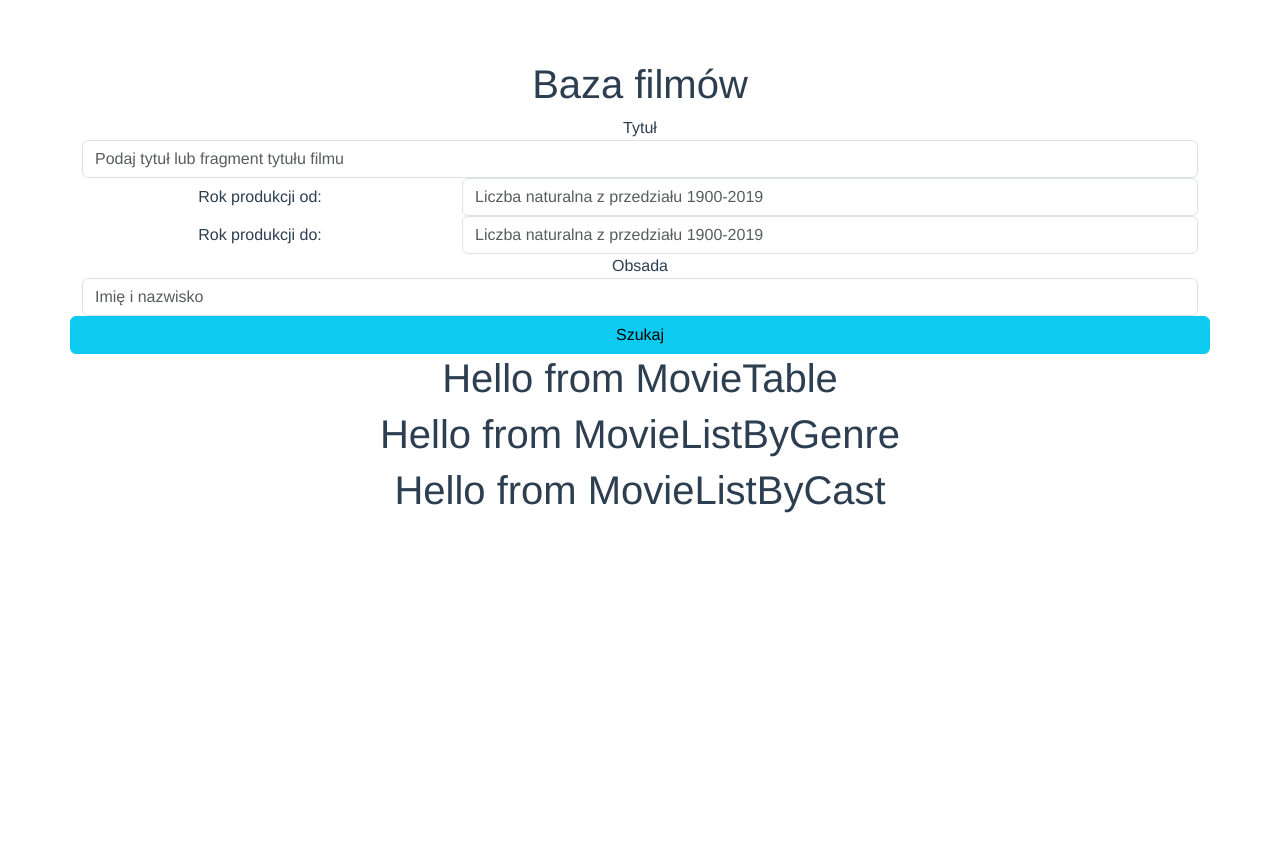
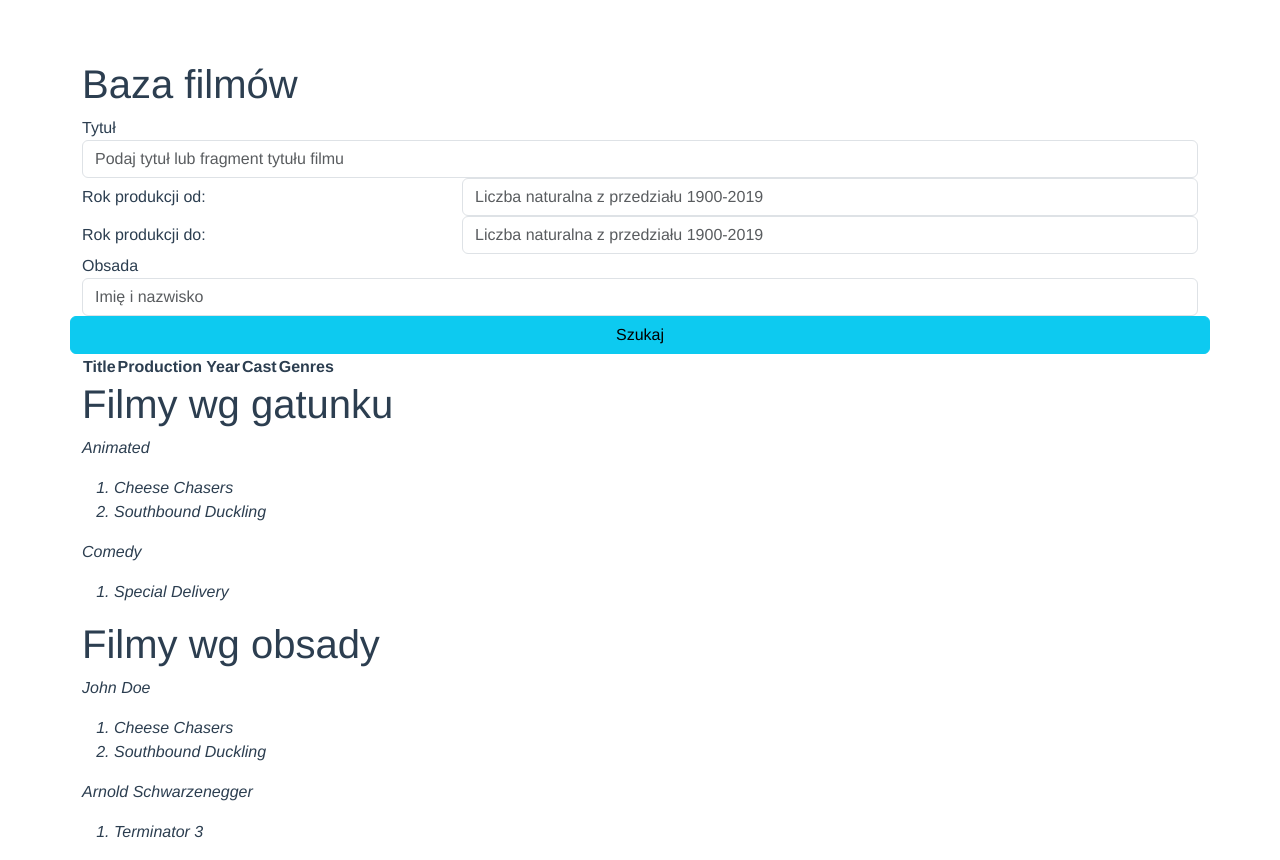
Before and after one commit to adameus03/movies-browser, a Vue app: page / in a window 1280 px wide. Before the commit the page ends 800 px from the top, so only its background shows below. Built offline with nearby package versions, Linux system fonts and the light colour scheme.

Commit message:
Components basic frontend

```diff
--- a/src/App.vue
+++ b/src/App.vue
@@ -1,10 +1,12 @@
 <template>
   <!--<img alt="Vue logo" src="./assets/logo.png">
   <HelloWorld msg="Welcome to Your Vue.js App"/>-->
-  <MovieBrowser/>
-  <MovieTable/>
-  <MovieListByGenre/>
-  <MovieListByCast/>
+  <div class="container">
+    <MovieBrowser/>
+    <MovieTable/>
+    <MovieListByGenre/>
+    <MovieListByCast/>
+  </div>
 </template>
 
 <script>
@@ -33,7 +35,7 @@ export default {
   font-family: Avenir, Helvetica, Arial, sans-serif;
   -webkit-font-smoothing: antialiased;
   -moz-osx-font-smoothing: grayscale;
-  text-align: center;
+  /*text-align: center;*/
   color: #2c3e50;
   margin-top: 60px;
 }
--- a/src/components/MovieBrowser.vue
+++ b/src/components/MovieBrowser.vue
@@ -2,7 +2,6 @@
 
 </script>
 <template>
-    <div class="container">
     <h1>Baza filmów</h1>
     <form>
         <div class="form-group">
@@ -29,5 +28,4 @@
             <input type="button" class="btn btn-info col-sm-12" value="Szukaj"/>
         </div>
     </form>
-    </div>
 </template>
--- a/src/components/MovieListByCast.vue
+++ b/src/components/MovieListByCast.vue
@@ -2,5 +2,16 @@
 
 </script>
 <template>
-  <h1>Hello from MovieListByCast</h1>
+    <h1>Filmy wg obsady</h1>
+    <em class="task">
+        <p>John Doe</p>
+        <ol>
+            <li>Cheese Chasers</li>
+            <li>Southbound Duckling</li>
+        </ol>
+        <p>Arnold Schwarzenegger</p>
+        <ol>
+            <li>Terminator 3</li>
+        </ol>
+    </em>
 </template>
--- a/src/components/MovieListByGenre.vue
+++ b/src/components/MovieListByGenre.vue
@@ -2,5 +2,16 @@
 
 </script>
 <template>
-  <h1>Hello from MovieListByGenre</h1>
+    <h1>Filmy wg gatunku</h1>
+    <em class="task">
+        <p>Animated</p>
+        <ol>
+            <li>Cheese Chasers</li>
+            <li>Southbound Duckling</li>
+        </ol>
+        <p>Comedy</p>
+        <ol>
+            <li>Special Delivery</li>
+        </ol>
+    </em>
 </template>
--- a/src/components/MovieTable.vue
+++ b/src/components/MovieTable.vue
@@ -2,5 +2,22 @@
 
 </script>
 <template>
-  <h1>Hello from MovieTable</h1>
+    <table class="table-condensed table-hover">
+        <thead>
+            <tr>
+            <th>Title</th>
+            <th>Production Year</th>
+            <th>Cast</th>
+            <th>Genres</th>
+            </tr>
+        </thead>
+        <tbody>
+            <tr v-for="movie in movies" :key="movie.id">
+            <td>{{movie.title}}</td>
+            <td>{{movie.year}}</td>
+            <td>{{movie.cast}}</td>
+            <td>{{movie.genres}}</td>
+            </tr>
+        </tbody>
+    </table>
 </template>
```
Lines whose indentation alone changed are shown as unchanged.
